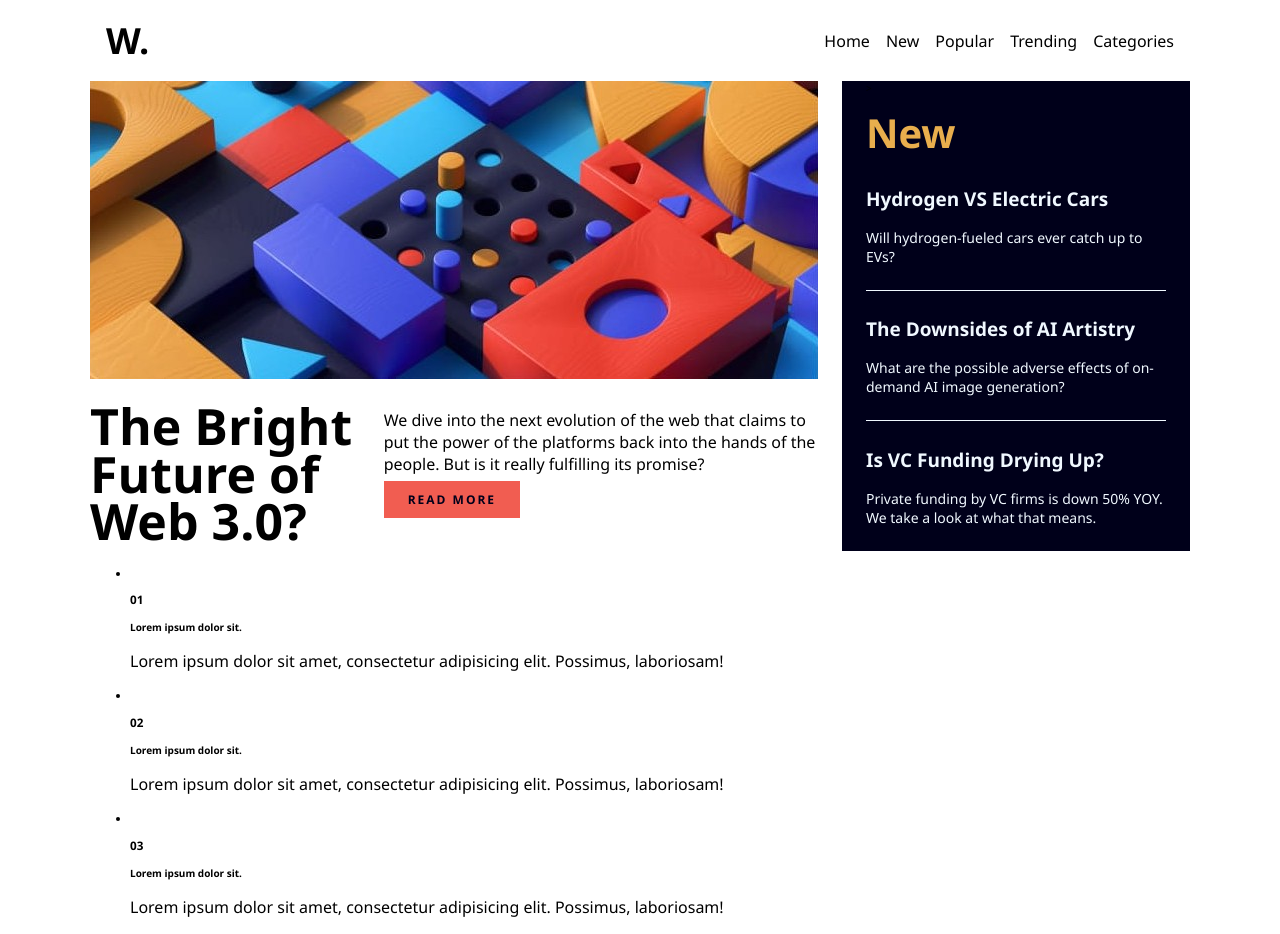
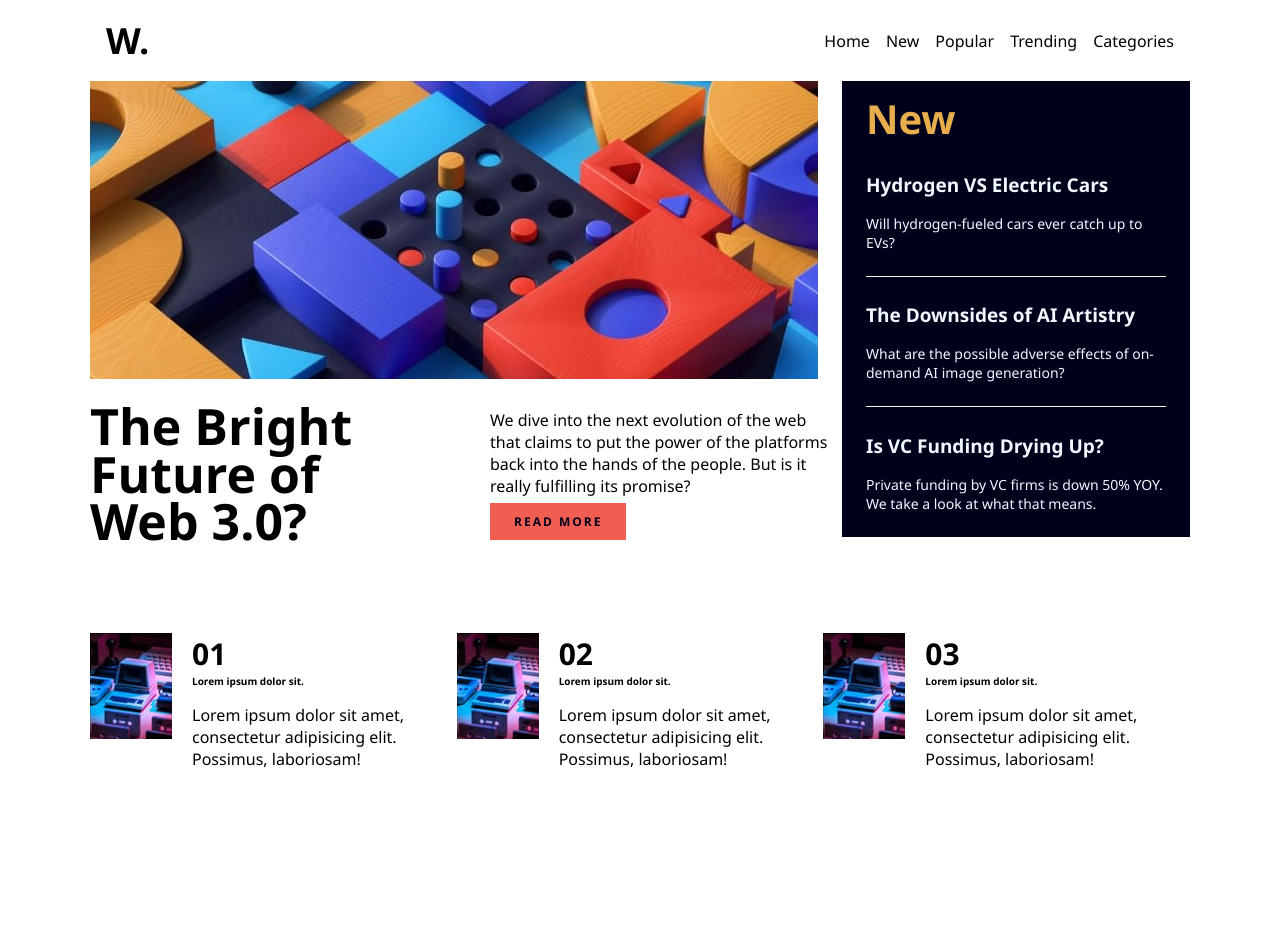
Before and after one commit to cenouraa/TrabalhoLayout, a plain HTML site: page index.html in a window 1280 px wide. After the commit the page ends 800 px from the top, so only its background shows below. Drawn offline with Linux system fonts and the light colour scheme.

Commit message:
falta só umas coisa ai

```diff
--- a/index.html
+++ b/index.html
@@ -33,7 +33,7 @@
             </div>
 
             <aside class="news">
-                <section class="news__list">>
+                <section class="news__list">
                     <h1>New</h1>
                         <article class="news__item">
                             <h2>Hydrogen VS Electric Cars</h2>
@@ -58,7 +58,7 @@
                 <ul class="list">
                     <li class="list-item">
                         <div class="list-item__image">
-                            <img src="" alt="">
+                            <img src="img/img2.png" alt="">
                         </div>
                         <div class="list-item__content">
                             <h3 class="list-item__number">01</h3>
@@ -68,7 +68,7 @@
                     </li>
                     <li class="list-item">
                         <div class="list-item__image">
-                            <img src="" alt="">
+                            <img src="img/img2.png" alt="">
                         </div>
                         <div class="list-item__content">
                             <h3 class="list-item__number">02</h3>
@@ -78,7 +78,7 @@
                     </li>
                     <li class="list-item">
                         <div class="list-item__image">
-                            <img src="" alt="">
+                            <img src="img/img2.png" alt="">
                         </div>
                         <div class="list-item__content">
                             <h3 class="list-item__number">03</h3>
--- a/style.css
+++ b/style.css
@@ -48,11 +48,20 @@ header{
 .main__left {
     display: flex;
     flex-direction: row;
-    gap: 24px;
     margin-top: 14px;
 }
 .main__text{
-
+    position: absolute;
+    margin-left: 400px;
+    max-width: 350px;
+}
+.main__left h1{
+    margin: 10px 0;
+    font-weight: bold;
+    line-height: 95%;
+    font-size: 5em;
+    position: absolute;
+    max-width: 300px;
 }
 .main__text p{
 }
@@ -70,12 +79,7 @@ header{
     box-sizing: content-box;
 
 }
-.main__left h1{
-    margin: 10px 0;
-    font-weight: bold;
-    line-height: 95%;
-    font-size: 5em;
-}
+
 .news{
     background-color: #00001a;
 }
@@ -103,6 +107,38 @@ header{
 .news__item p{
     font-size: 1.4em;
 }
-/* .main__text {
-margin-left: 100px;
-} */
+.list{
+    display: flex;
+    flex-direction: row;
+    margin-top: 12vh;
+    padding: 0;
+}
+.list-item{
+    display: flex;
+    list-style-type: none;
+    gap: 20px;
+    height: 100%;
+}
+.list-item__image{
+    height: 100%;
+    flex: 0 0 auto;
+}
+.list-item__image img{
+    height: 100%;
+    width: auto;
+    object-fit: cover;
+    display: block;
+}
+.list-item__content{
+    flex: 1; /* O texto ocupa o resto do espaço */
+    display: flex;
+    flex-direction: column;
+    justify-content: space-around; /* Centraliza verticalmente o conteúdo */
+}
+.list-item__content h3{
+    margin: 0;
+    font-size: 3em;
+}
+.list-item__content h4{
+    margin: 0;
+}
```
Also changed, not shown: img/img2.png (added).
